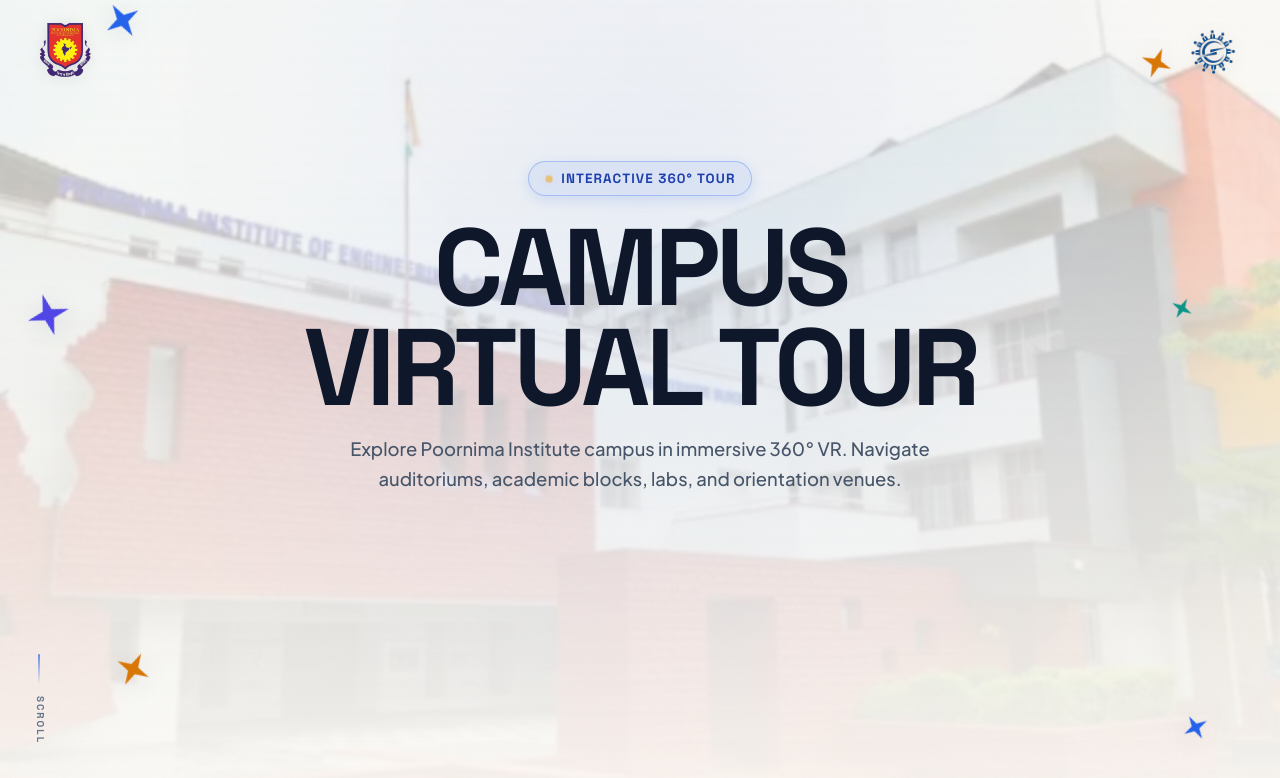
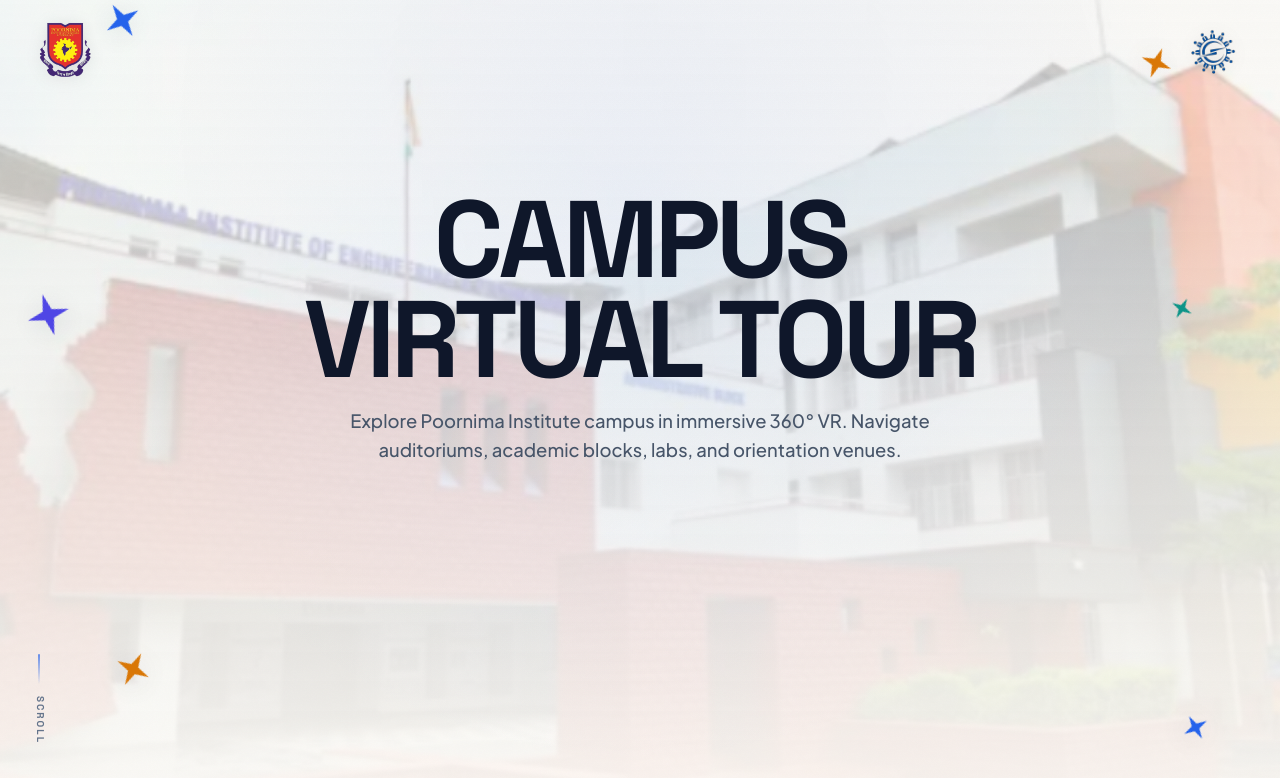
Before and after one commit to chestnutensign45875/orientation-2026, a React (Vite) app: page /map in a window 1280 px wide. Shown: the top 778 px of the page. Built offline with nearby package versions, Linux system fonts and the light colour scheme.

Commit message:
Added Map

```diff
--- a/src/pages/Map.jsx
+++ b/src/pages/Map.jsx
@@ -40,10 +40,6 @@
           <InteractiveSparkles />
 
           <div className="page-hero__inner">
-            <div className="page-eyebrow">
-              <span className="page-eyebrow__dot" />
-              <span>INTERACTIVE 360° TOUR</span>
-            </div>
 
             <h1 className="page-welcome__line">CAMPUS VIRTUAL TOUR</h1>
             <p className="page-lead" style={{ marginTop: '1rem' }}>
@@ -72,7 +68,7 @@
                     background: 'rgba(37, 99, 235, 0.08)',
                     border: '1px solid var(--border-blue)',
                     color: 'var(--blue-dark)',
-                    borderRadius: '999px',
+                    borderRadius: '9px',
                     padding: '0.4rem 1rem',
                     fontSize: '0.78rem',
                     fontWeight: 700,
--- a/src/pages/Page.css
+++ b/src/pages/Page.css
@@ -1664,7 +1664,7 @@
   position: relative;
   width: 100%;
   height: clamp(540px, 78vh, 850px);
-  border-radius: 24px;
+  border-radius: 9px;
   overflow: hidden;
   border: 1.5px solid var(--border-blue);
   box-shadow: 0 24px 60px rgba(15, 23, 42, 0.12);
```
